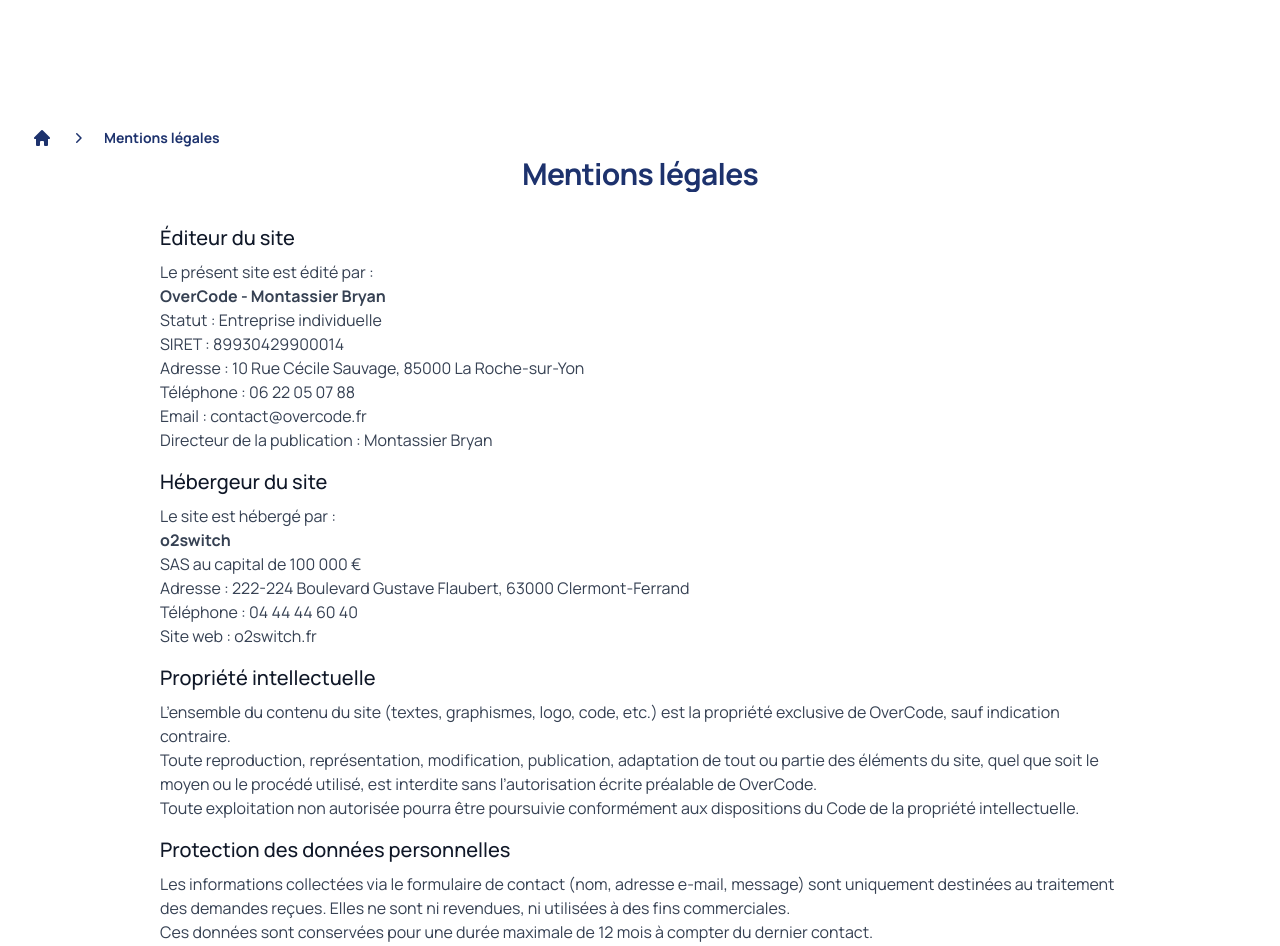
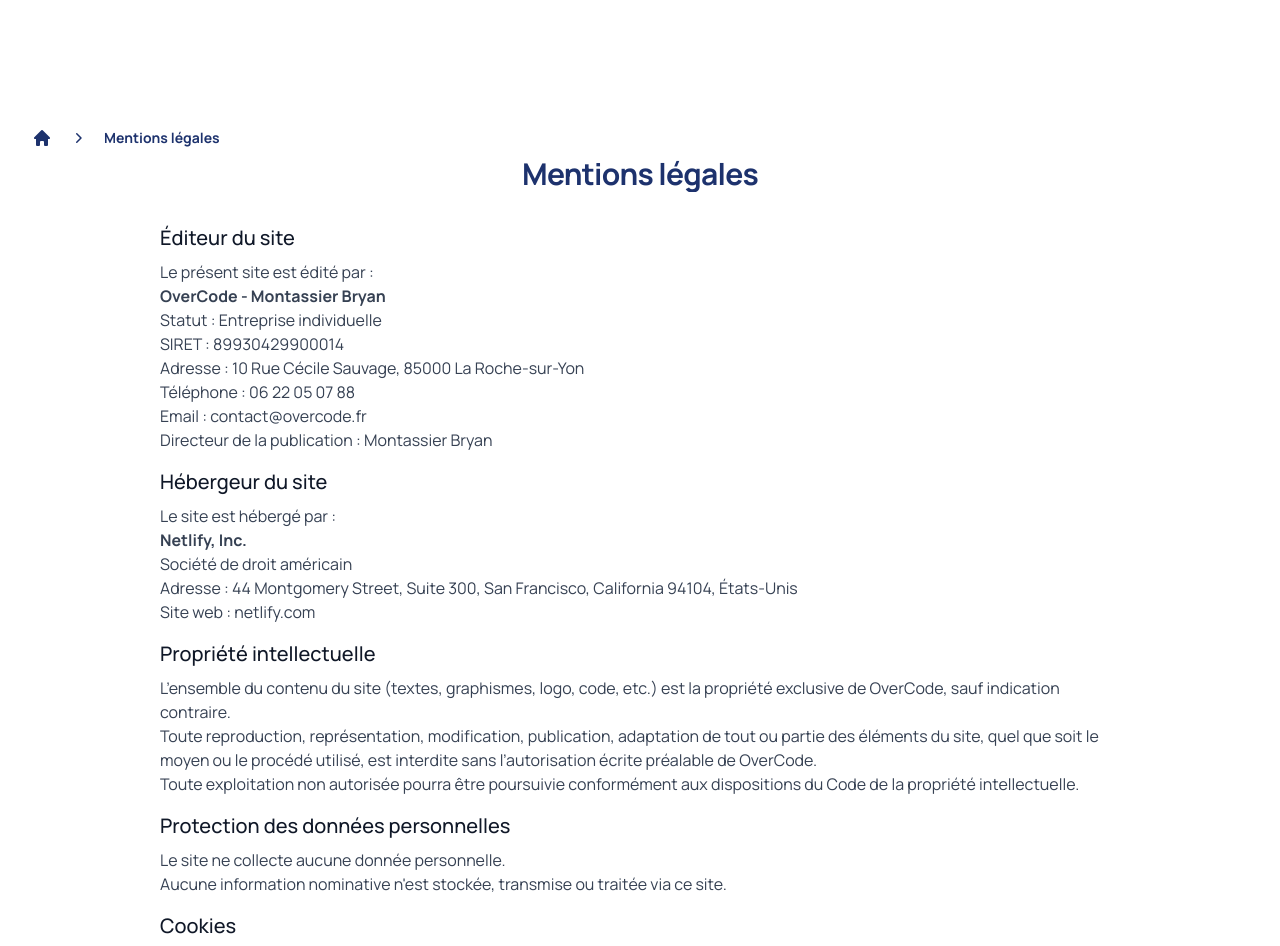
Before and after one commit to OverCodeFR/new-overcode.fr, a Next.js app: page /mentions-legales in a window 1280 px wide. Shown: the top 946 px of the page. Built offline with nearby package versions, Linux system fonts and the light colour scheme.

Commit message:
fix mentions

```diff
--- a/src/app/mentions-legales/page.tsx
+++ b/src/app/mentions-legales/page.tsx
@@ -31,16 +31,13 @@
                         <p className="text-base text-gray-700">
                             Le site est hébergé par :
                             <br />
-                            <strong>o2switch</strong>
-                            <br/>
-                            SAS au capital de 100 000 €
+                            <strong>Netlify, Inc.</strong>
                             <br />
-                            Adresse : 222-224 Boulevard Gustave Flaubert, 63000 Clermont-Ferrand
+                            Société de droit américain
                             <br />
-                            Téléphone : 04 44 44 60 40
+                            Adresse : 44 Montgomery Street, Suite 300, San Francisco, California 94104, États-Unis
                             <br />
-                            Site web : <a href="https://www.o2switch.fr" target="_blank" rel="noopener noreferrer">o2switch.fr</a>
-
+                            Site web : <a href="https://www.netlify.com" target="_blank" rel="noopener noreferrer">netlify.com</a>
                         </p>
                     </li>
                     <li className="mt-4">
@@ -56,11 +53,9 @@
                     <li className="mt-4">
                         <h2 className="text-xl font-medium text-gray-900 mb-2">Protection des données personnelles</h2>
                         <p className="text-base text-gray-700">
-                            Les informations collectées via le formulaire de contact (nom, adresse e-mail, message) sont uniquement destinées au traitement des demandes reçues. Elles ne sont ni revendues, ni utilisées à des fins commerciales.
-                            <br/>
-                            Ces données sont conservées pour une durée maximale de 12 mois à compter du dernier contact.
-                            <br/>
-                            Conformément au Règlement Général sur la Protection des Données (RGPD), vous disposez d’un droit d’accès, de rectification et de suppression de vos données. Vous pouvez exercer ce droit en envoyant un email à : contact@overcode.fr
+                            Le site ne collecte aucune donnée personnelle.
+                            <br />
+                            Aucune information nominative n&apos;est stockée, transmise ou traitée via ce site.
                         </p>
                     </li>
                     <li className="mt-4">
```
